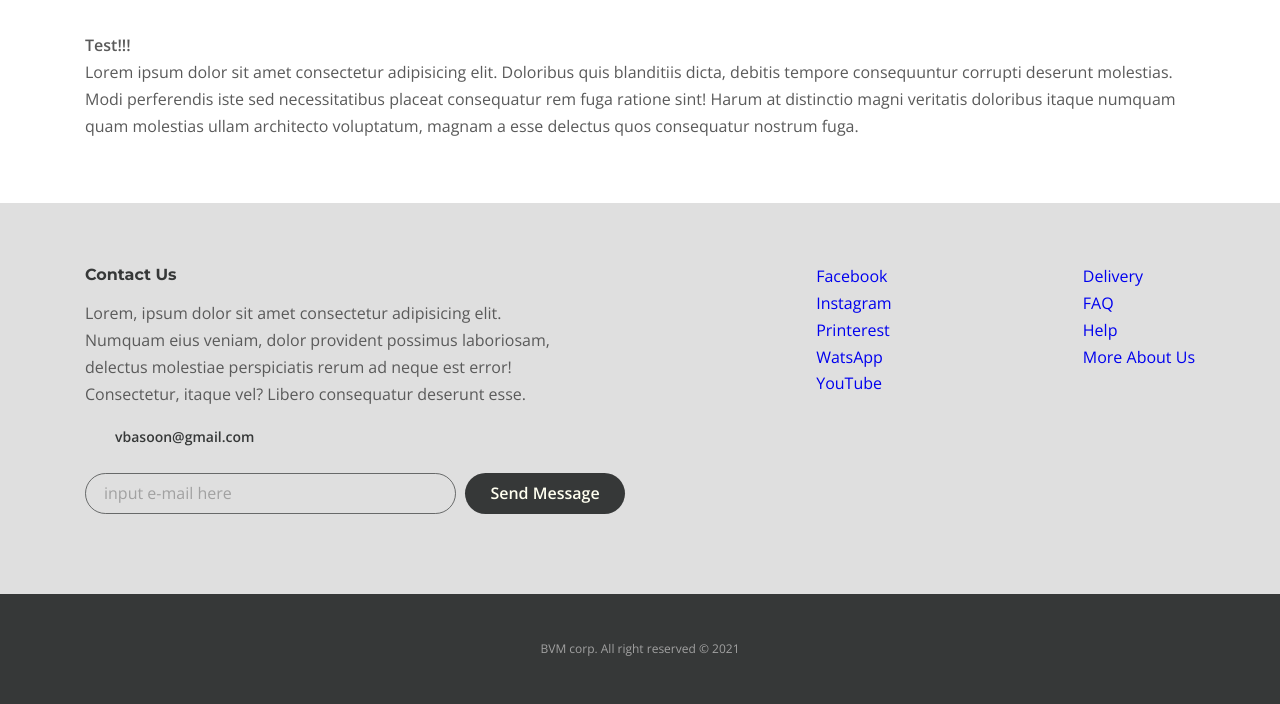
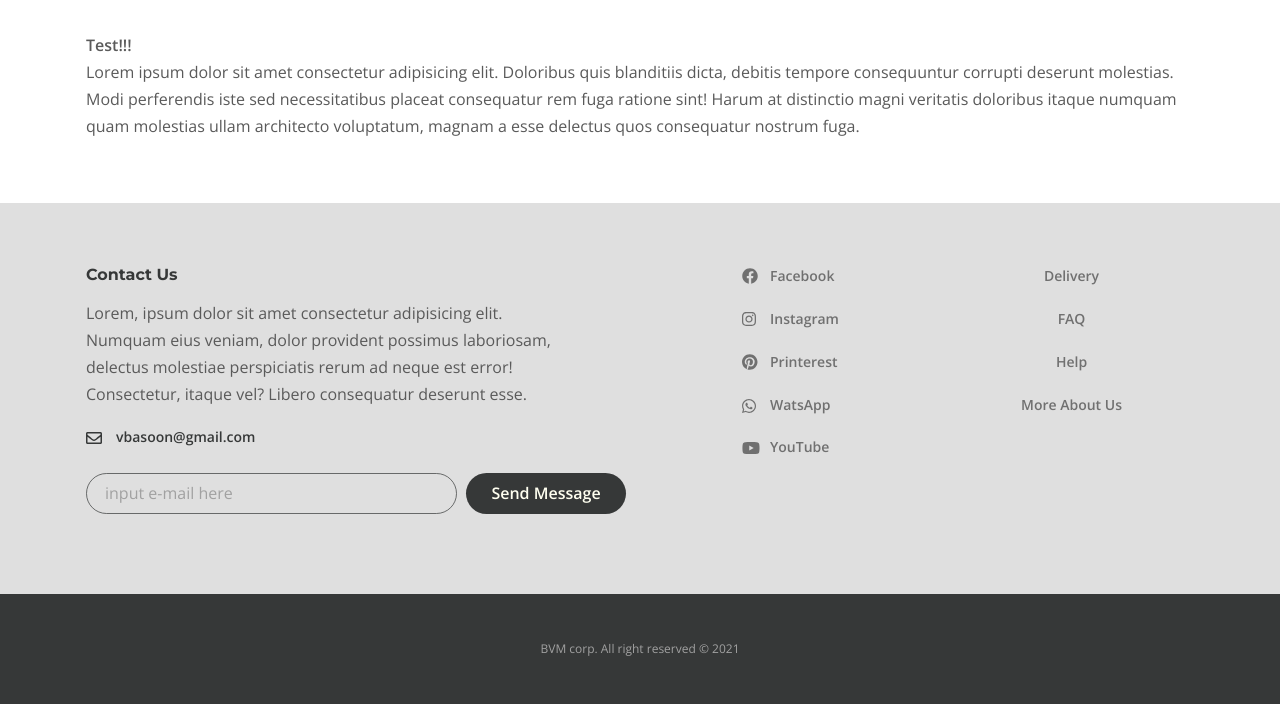
Before and after one commit to vbasoon/grand-project, a website: page src/index.html in a window 1280 px wide. Shown: the part 96-800 px from the top of the page. Drawn offline with nearby package versions, Linux system fonts and the light colour scheme.

Commit message:
footer-styling

```diff
--- a/src/index.html
+++ b/src/index.html
@@ -62,27 +62,27 @@
 
         <ul class="footer__social">
           <li class="footer__social-item">
-          <a class="footer__social-link" href="#">
+          <a class="footer__social-link footer__social-link--facebook " href="#">
               Facebook
             </a>
           </li>
           <li class="footer__social-item">
-            <a class="footer__social-link" href="#">
+            <a class="footer__social-link footer__social-link--instagram" href="#">
               Instagram
             </a>
           </li>
           <li class="footer__social-item">
-            <a class="footer__social-link" href="#">
+            <a class="footer__social-link footer__social-link--pinterest" href="#">
               Printerest
             </a>
           </li>
           <li class="footer__social-item">
-            <a class="footer__social-link" href="#">
+            <a class="footer__social-link footer__social-link--whatsapp" href="#">
               WatsApp
             </a>
           </li>
           <li class="footer__social-item">
-            <a class="footer__social-link" href="#">
+            <a class="footer__social-link footer__social-link--youtube" href="#">
               YouTube
             </a>
           </li>
--- a/src/scss/_global.scss
+++ b/src/scss/_global.scss
@@ -27,5 +27,5 @@ body {
 .container {
   max-width: 1140px;
   margin: 0 auto;
-  padding: 0 15px;
+  padding: 0 1rem;
 }
--- a/src/scss/footer.scss
+++ b/src/scss/footer.scss
@@ -32,6 +32,17 @@
     margin-bottom: 22px;
     padding-left: 30px;
     display: inline-block;
+    position: relative;
+    &::before {
+      content: "";
+      background-image: url(../images/envelope.svg);
+      background-repeat: no-repeat;
+      position: absolute;
+      top: 0.45rem;
+      left: 0;
+      width: 1rem;
+      height: 1rem;
+    }
   }
 
   &__form {
@@ -65,6 +76,69 @@
     cursor: pointer;
   }
 
+  &__social {
+    width: 125px;
+    margin-right: auto;
+    margin-left: 100px;
+  }
+
+  &__social-link {
+    padding-left: 28px;
+    position: relative;
+    &::before {
+      content: "";
+      position: absolute;
+      background-repeat: no-repeat;
+
+      left: 0;
+      width: 1.2rem;
+      height: 1rem;
+    }
+  }
+
+  &__social-link--facebook::before {
+    background-image: url("../images/facebook.svg");
+    top: 2px;
+  }
+  &__social-link--instagram::before {
+    background-image: url("../images/instagram.svg");
+    top: 3px;
+  }
+  &__social-link--pinterest::before {
+    background-image: url("../images/pinterest.svg");
+    top: 2px;
+  }
+  &__social-link--whatsapp::before {
+    background-image: url("../images/whatsapp.svg");
+    top: 4px;
+  }
+
+  &__social-link--youtube::before {
+    background-image: url("../images/youtube.svg");
+    top: 5px;
+  }
+
+  &__social-item,
+  &__menu-item {
+    margin-bottom: 1rem;
+    font-weight: 600;
+    font-size: 14px;
+  }
+
+  &__social-link,
+  &__menu-link {
+    color: #707070;
+  }
+
+  &__menu {
+    margin-right: 60px;
+    width: 125px;
+    text-align: center;
+  }
+
+  &__menu-link {
+  }
+
   &__copyright {
     background-color: $color-title;
     color: #a1a1a1;
```
Also changed, not shown: src/css/style.min.css, src/images/envelope.svg (added), src/images/facebook.svg (added), src/images/instagram.svg (added), src/images/pinterest.svg (added), src/images/whatsapp.svg (added), src/images/youtube.svg (added).
